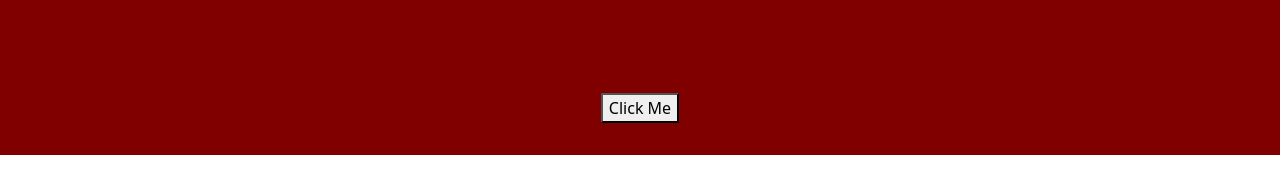
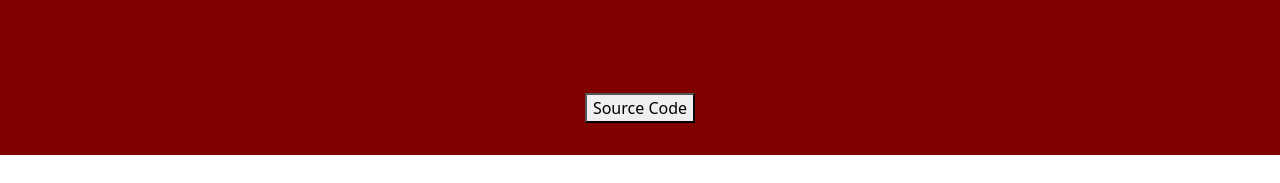
Before and after one commit to fmanjencic/fmanjencic.github.io, a plain HTML site: page index.html in a window 1280 px wide. Shown: the part 1926-2109 px from the top of the page. Drawn offline with nearby package versions, Linux system fonts and the light colour scheme.

Commit message:
changed text

```diff
--- a/index.html
+++ b/index.html
@@ -45,7 +45,7 @@
         </div>
     </div>
         <div id="about-btn">
-            <button>Click Me</button>
+            <button>Source Code</button>
         </div>
 
     <div id="project-header">
```
